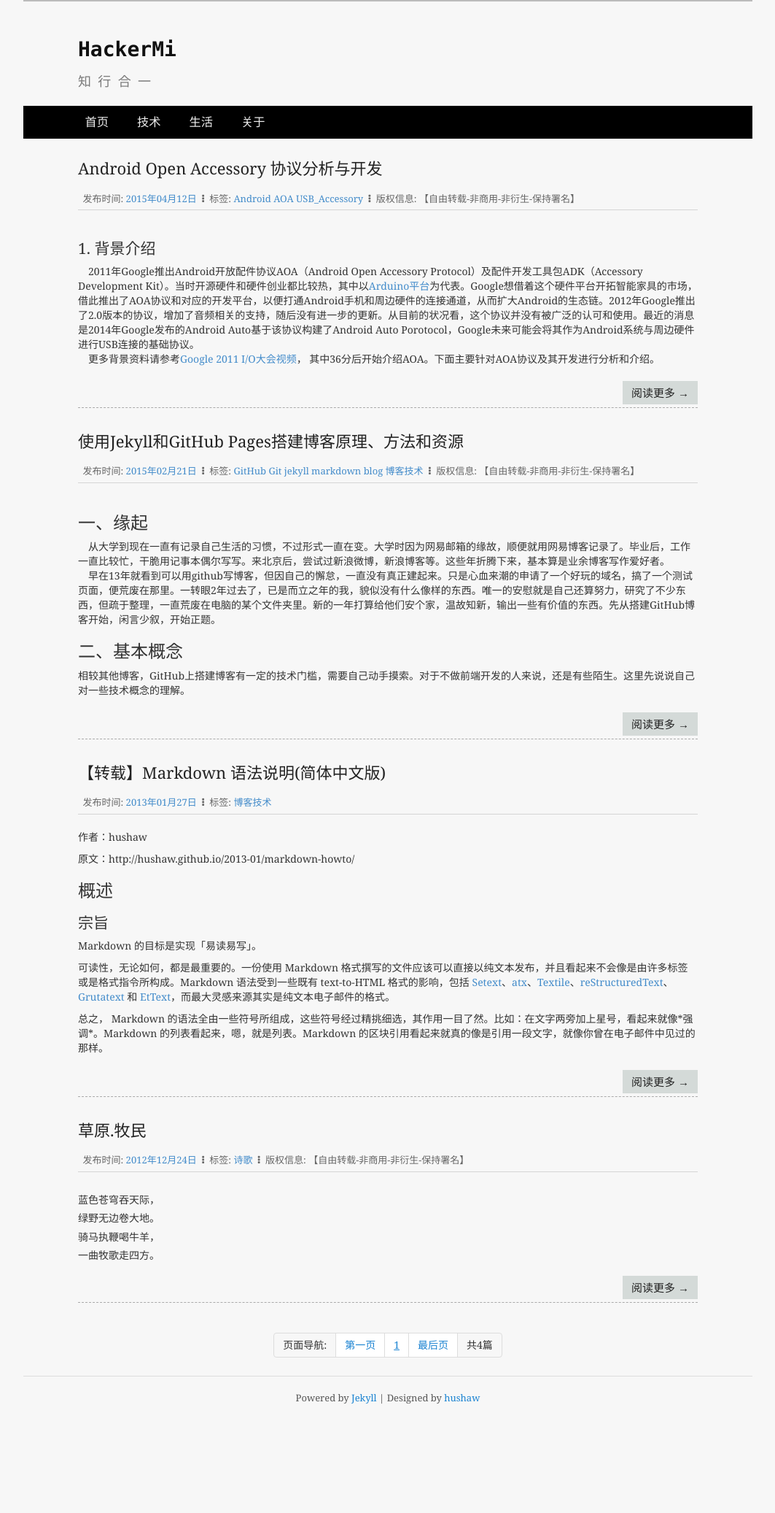
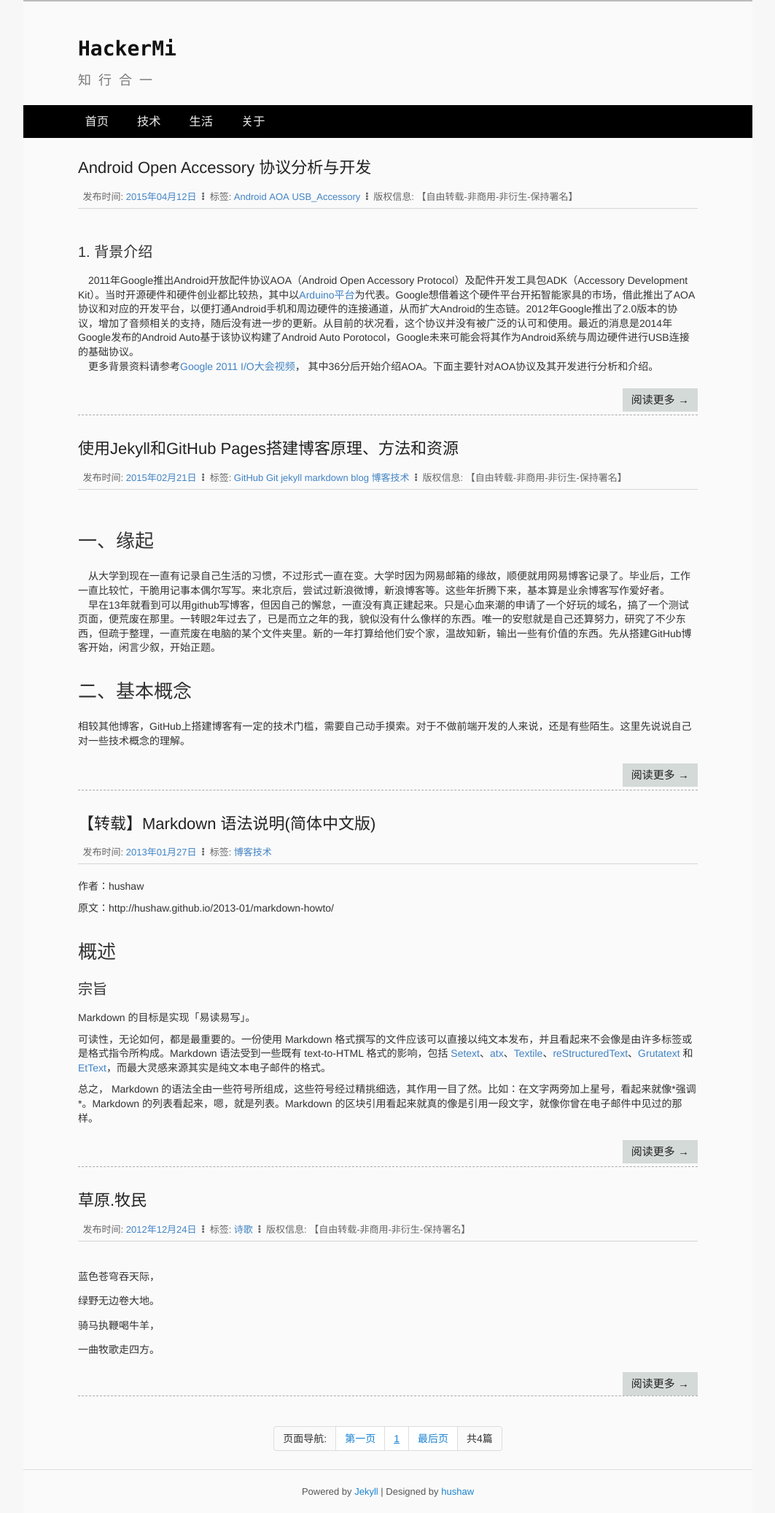
Before and after one commit to HackerMi/hackermi.github.com, a Jekyll site: the page built from index.html, in a window 1280 px wide. Shown: the whole page at 73% size, without its empty margins (108-1171 px from the left). Built offline with Jekyll 4.4.1, drawn with Linux system fonts in a browser that asks for light colours; Markdown is read by kramdown in place of the engine named in the settings; the list of posts is cut into pages by our own code; before the commit the page ends 1945 px from its top, so only the background shows below that.

Commit message:
add new css style
Signed-off-by: HackerMi <wawi1985@163.com>

```diff
--- a/static/css/application.css
+++ b/static/css/application.css
@@ -4,34 +4,163 @@
  * http://hushaw.github.io
  */
 body {
-  font-family: "PT Serif", Georgia, "Microsoft YaHei", Arial, sans-serif;
+  /*font-family: "PT Serif", Georgia, "Microsoft YaHei", Arial, sans-serif;*/
   background-color: #f7f7f7;
 }
 li.L4 {
   list-style-type: none;
 }
-pre {
-  white-space: pre;
-  white-space: pre-wrap;
-  word-break: break-all;
-  word-wrap: break-word;
-  background-color: #eee;
-  padding: 4px;
-  overflow: auto;
-}
+
 ::selection {
   background: #c3e99e;
   text-shadow: none;
 }
-h1,
-h2,
-h3 {
-  font-family: Georgia, "Times New Roman", Times, "Kai", "Kaiti SC", "KaiTi", "BiauKai", "楷体", "楷体_GB2312", serif;
+
+
+/*
+ * new style start.
+ * This is the common attribute definition
+ */
+
+a{
+  color: #4183C4;
+  text-decoration: none;
 }
+a:visited{ color: #4183C4; }
+a:hover{
+  color: #4183C4;
+  text-decoration: underline;
+}
+a:active{
+  color: #4183C4;
+  text-decoration: underline;
+}
+a:focus{outline: thin dotted #333;}
+
+
+p {
+/*margin: 0;
+margin-top:1em;
+margin-bottom:1em;*/
+line-height:1.4em;
+}
+
+img{
+max-width:100%;
+}
+
+.page-article h1, .page-article h2, .page-article h3, .page-article h4, .page-article h5, .page-article h6{
+font-weight:normal;
+line-height:1em;
+margin-top: 1.4em;
+margin-bottom: 1em;
+/*font-family: Georgia, "Times New Roman", Times, "Kai", "Kaiti SC", "KaiTi", "BiauKai", "楷体", "楷体_GB2312", serif;*/
+}
+
+.page-article h1{ font-size:32px;}
+.page-article h2{ font-size:26px; }
+.page-article h3{ font-size:20px; }
+.page-article h4{ font-size:18px; }
+.page-article h5{ font-size:14px; }
+.page-article h6{ font-size:12px; }
+
+blockquote{
+color:#999;
+margin:0;
+padding-left: 20px;
+border-left: 5px #EEE solid;
+}
+
+hr { display: block; height: 1px; border: 0; border-top: 0px solid #aaa;border-bottom: 1px solid #ddd; margin: 1em 0; padding: 0; }
+pre, code, kbd, samp {
+  color: #666;
+  font-family: "Menlo", "Consolas", "Courier New", "courier", monospace;
+  font-size: 12px;
+}
+pre{
+  background-color: #f0f0f0;
+  border: 1px solid #ddd;
+  border-radius: 6px;
+  padding: 10px 15px;
+  margin:1.5em 0 1.5em 0;
+}
+
+pre code{
+  border: 0;
+}
+
+code{
+  background-color: #f0f0f0;
+  padding: 2px 4px;
+  border: 1px solid #ddd;
+  border-radius: 3px;
+  color: #DD1144;
+  line-height:1.8em;
+}
+
+b, strong { font-weight: bold; }
+
+dfn { font-style: italic; }
+
+ins { background: #ff9; color: #000; text-decoration: none; }
+
+mark { background: #ff0; color: #000; font-style: italic; font-weight: bold; }
+
+sub, sup { font-size: 75%; line-height: 0; position: relative; vertical-align: baseline; }
+sup { top: -0.5em; }
+sub { bottom: -0.25em; }
+
+ul, ol { margin: 1em 0; padding: 0 0 0 2em; }
+li p:last-child { margin:0 }
+dd { margin: 0 0 0 2em; }
+
+img { border: 0; -ms-interpolation-mode: bicubic; vertical-align: middle; }
+
+
+table {
+  border-collapse: collapse;
+  color: #000;
+  vertical-align: middle;
+  margin: 1.5em 0 1.5em 0;
+}
+
+table  th{
+  padding: 5px 10px;
+  border: solid 1px #eee;
+  background-color: #ddd;
+}
+
+table td {
+  padding: 5px 10px;
+  border: solid 1px #eee;
+}
+
+.toc ul{
+    padding: 0px;
+}
+
+.toc ul li{
+    list-style-type: none;
+}
+
+#content{
+    margin: 40px 0;
+}
+
+.footer{
+    margin-top: 30px;
+    border-top: 1px solid #ddd;
+    text-align: center;
+    padding: 10px;
+    font-size: 13px;
+    color: #aaa;
+}
+/* new style end */
+
 .page-container {
   max-width: 1000px;
   margin: 0 auto;
-  background-color: #f7f7f7;
+  background-color: #fafafa;
 }
 
 .ads-top {
@@ -120,7 +249,7 @@ h3 {
 }
 .page-header h2 {
   font-weight: 500;
-  font-family: Georgia, "Times New Roman", Times, "Kai", "Kaiti SC", "KaiTi", "BiauKai", "楷体", "楷体_GB2312", serif;
+  /*font-family: Georgia, "Times New Roman", Times, "Kai", "Kaiti SC", "KaiTi", "BiauKai", "楷体", "楷体_GB2312", serif;*/
 }
 .page-content {
   border-bottom: 1px dashed #aaa;
@@ -137,7 +266,7 @@ h3 {
   line-height: 1.15em;
   padding-bottom: .5em;
   padding-top: 12px;
-  font-family: Georgia, "Times New Roman", Times, "Kai", "Kaiti SC", "KaiTi", "BiauKai", "楷体", "楷体_GB2312", serif;
+  /*font-family: Georgia, "Times New Roman", Times, "Kai", "Kaiti SC", "KaiTi", "BiauKai", "楷体", "楷体_GB2312", serif;*/
 }
 .page-content .post-heading a {
   color: #222;
@@ -191,7 +320,7 @@ h3 {
 }
 .page-list h3 {
   color: #428bca;
-  font-family: Georgia, "Times New Roman", Times, "Kai", "Kaiti SC", "KaiTi", "BiauKai", "楷体", "楷体_GB2312", serif;
+  /*font-family: Georgia, "Times New Roman", Times, "Kai", "Kaiti SC", "KaiTi", "BiauKai", "楷体", "楷体_GB2312", serif;*/
 }
 .page-list ul {
   font-size: 15px;
```
